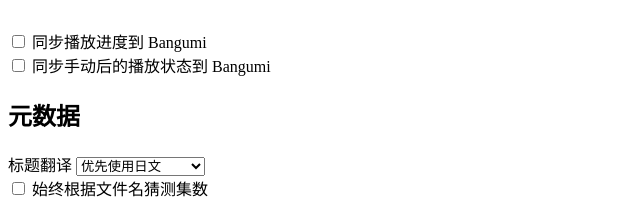
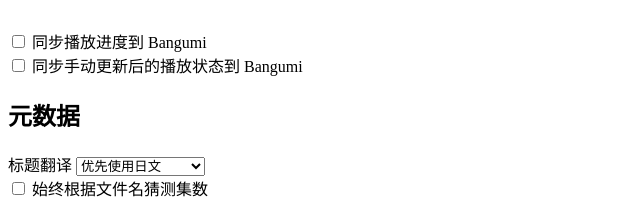
Before and after one commit to kookxiang/jellyfin-plugin-bangumi, a plain HTML site: page Jellyfin.Plugin.Bangumi/Configuration/ConfigPage.html in a window 1280 px wide. Shown: the part 191-408 px from the top of the page, 0-640 px from the left. Drawn offline with Linux system fonts and the light colour scheme.

Commit message:
fix typo

```diff
--- a/Jellyfin.Plugin.Bangumi/Configuration/ConfigPage.html
+++ b/Jellyfin.Plugin.Bangumi/Configuration/ConfigPage.html
@@ -124,7 +124,7 @@
                     <div class="checkboxContainer checkboxContainer-withDescription">
                         <label class="emby-checkbox-label">
                             <input id="ReportManualStatusChangeToBangumi" is="emby-checkbox" type="checkbox"/>
-                            <span>同步手动后的播放状态到 Bangumi</span>
+                            <span>同步手动更新后的播放状态到 Bangumi</span>
                         </label>
                     </div>
                 </div>
```
